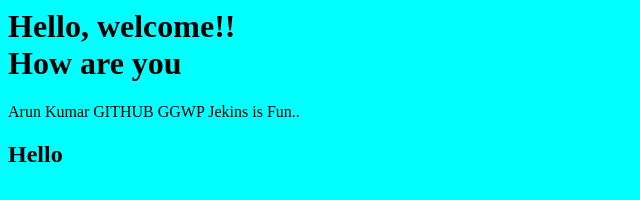
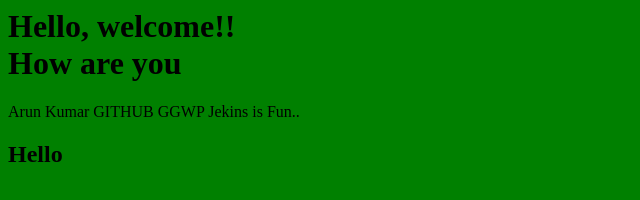
Before and after one commit to Arun878/dev, a plain HTML site: page index.html in a window 1280 px wide. Shown: the whole page, without its empty margins (0-640 px from the left). Drawn offline with Linux system fonts and the light colour scheme.

Commit message:
Color:Green

```diff
--- a/index.html
+++ b/index.html
@@ -1,4 +1,4 @@
-<body bgcolor="aqua">
+<body bgcolor="green">
     <h1>
         Hello, welcome!!<br>How are you
     </h1>
```
